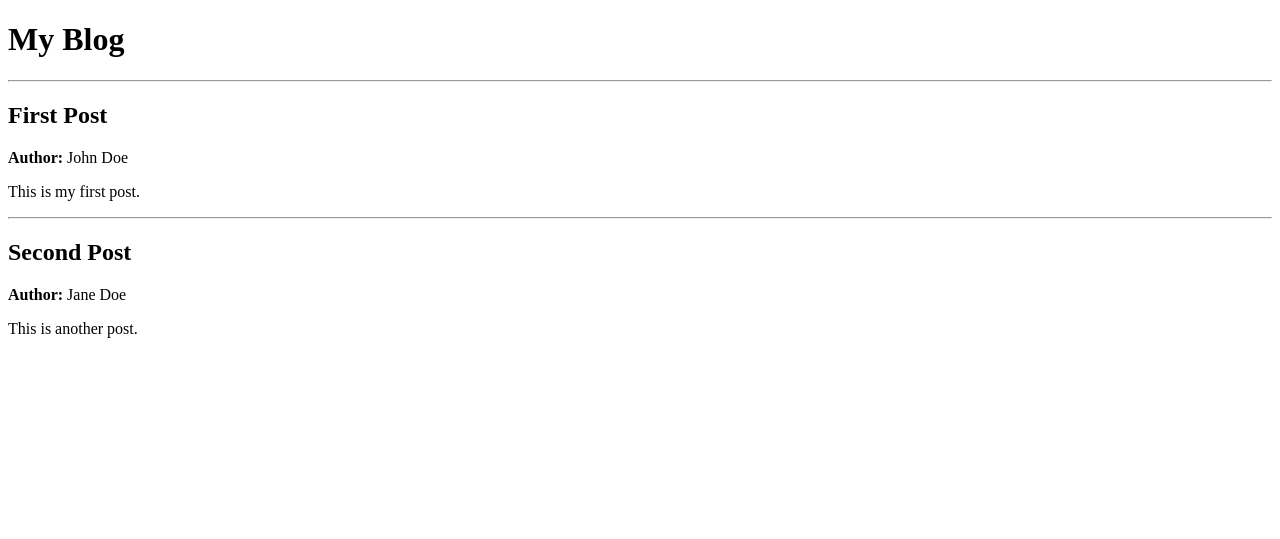
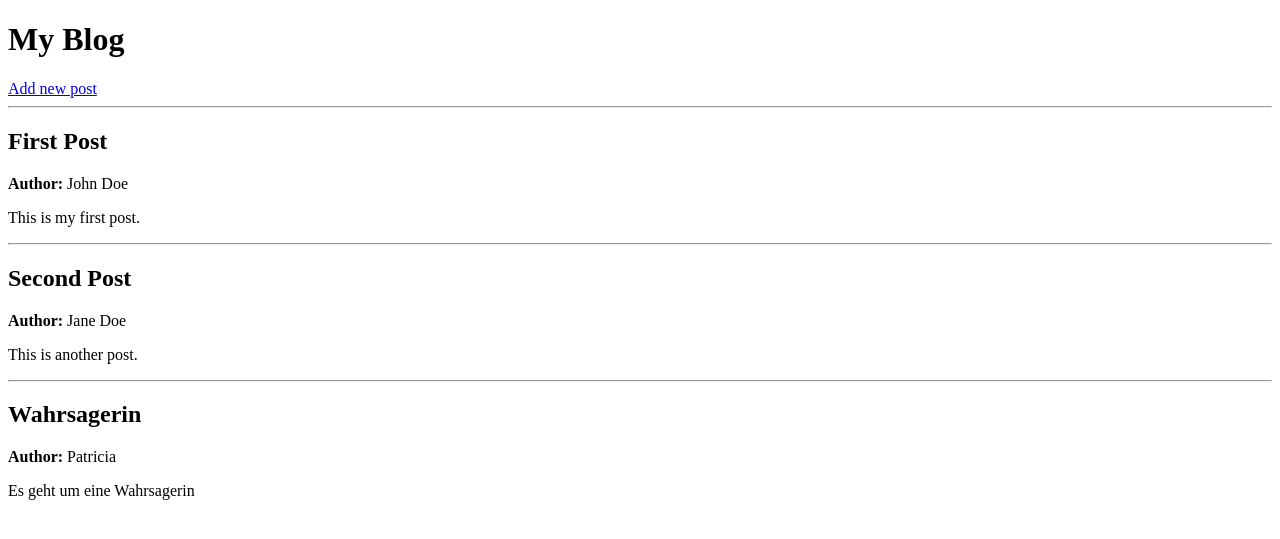
Before and after one commit to pator-pixel/masterblog, a Flask app: page / in a window 1280 px wide. Shown: the top 539 px of the page. Run offline with Flask 3, Linux system fonts and the light colour scheme.

Commit message:
add hinzugefügt

```diff
--- a/app.py
+++ b/app.py
@@ -1,5 +1,5 @@
 import json
-from flask import Flask, render_template
+from flask import Flask, render_template, request, redirect, url_for
 
 app = Flask(__name__)
 
@@ -9,11 +9,42 @@ def load_blog_posts():
         return json.load(file)
 
 
+def save_blog_posts(posts):
+    with open("blog_posts.json", "w", encoding="utf-8") as file:
+        json.dump(posts, file, indent=4)
+
+
 @app.route('/')
 def index():
     blog_posts = load_blog_posts()
     return render_template('index.html', posts=blog_posts)
 
 
+@app.route('/add', methods=['GET', 'POST'])
+def add():
+    if request.method == 'POST':
+        blog_posts = load_blog_posts()
+
+        author = request.form.get('author')
+        title = request.form.get('title')
+        content = request.form.get('content')
+
+        new_id = max(post["id"] for post in blog_posts) + 1 if blog_posts else 1
+
+        new_post = {
+            "id": new_id,
+            "author": author,
+            "title": title,
+            "content": content
+        }
+
+        blog_posts.append(new_post)
+        save_blog_posts(blog_posts)
+
+        return redirect(url_for('index'))
+
+    return render_template('add.html')
+
+
 if __name__ == '__main__':
     app.run(host="0.0.0.0", port=5000, debug=True)
--- a/blog_posts.json
+++ b/blog_posts.json
@@ -10,5 +10,11 @@
         "author": "Jane Doe",
         "title": "Second Post",
         "content": "This is another post."
+    },
+    {
+        "id": 3,
+        "author": "Patricia",
+        "title": "Wahrsagerin",
+        "content": "Es geht um eine Wahrsagerin"
     }
 ]
--- a/templates/index.html
+++ b/templates/index.html
@@ -6,6 +6,8 @@
 <body>
 
 <h1>My Blog</h1>
+
+<a href="/add">Add new post</a>
 
 {% for post in posts %}
     <hr>
```
Also changed, not shown: templates/add.html (added, +27 -0 lines). Lines whose indentation alone changed are shown as unchanged.
